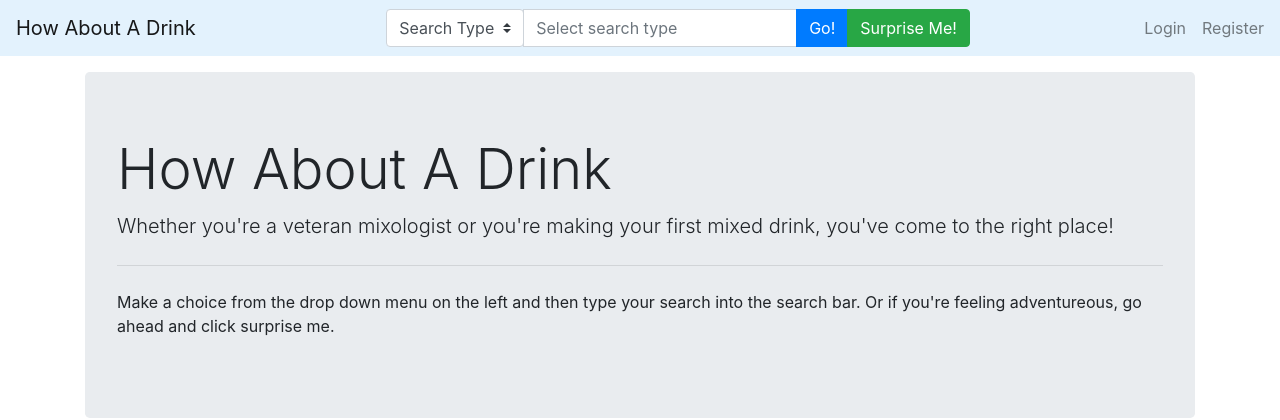
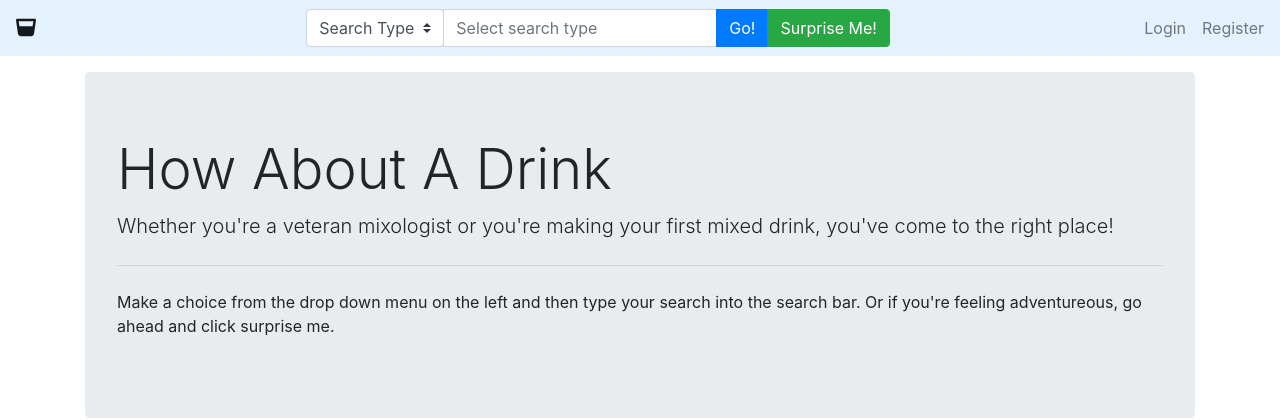
Before and after one commit to icym1lk/how-about-a-drink, a Flask app: page / in a window 1280 px wide. Shown: the top 420 px of the page. Run offline with Flask 2, Linux system fonts and the light colour scheme; some libraries are stand-ins or nearby versions.

Commit message:
Add logo to navbar

```diff
--- a/templates/base.html
+++ b/templates/base.html
@@ -5,36 +5,15 @@
     <meta name="viewport" content="width=device-width, initial-scale=1.0">
     <!-- Bootstrap -->
     <link rel="stylesheet" href="https://stackpath.bootstrapcdn.com/bootstrap/4.3.1/css/bootstrap.min.css" integrity="sha384-ggOyR0iXCbMQv3Xipma34MD+dH/1fQ784/j6cY/iJTQUOhcWr7x9JvoRxT2MZw1T" crossorigin="anonymous">
+    <!-- font awesome -->
+    <script src="https://kit.fontawesome.com/e765db28fa.js" crossorigin="anonymous"></script>
     <!-- project css -->
     <link rel="stylesheet" href="/static/app.css">
     <title>{% block title %}{% endblock %}</title>
 </head>
 <body>
-    <!-- <nav class="navbar navbar-expand-lg navbar-light bg-info justify-content-between">
-        <a class="navbar-brand" href="/">How About A Drink</a>
-        <div class="collapse navbar-collapse">
-            <ul class="navbar-nav mr-auto ml auto flex-row float-right">
-                <form class="inline my-2 my-lg-0">
-                    {% include "_form.html" %}
-                </form>
-                {% if session["username"] %}
-                <li class="nav-item">
-                    <a href="/logout" class="nav-link pr-3">Logout</a>
-                </li>
-                {% else %}
-                <li class="nav-item">
-                    <a href="/login" class="nav-link pr-3">Login</a>
-                </li>
-                <li class="nav-item">
-                    <a href="/register" class="nav-link">Register</a>
-                </li>
-                {% endif %}
-            </ul>
-        </div>
-    </nav>
-     -->
-     <nav class="navbar navbar-light" style="background-color: #e3f2fd;">
-        <a class="navbar-brand" href="/">How About A Drink</a>
+    <nav class="navbar navbar-light" style="background-color: #e3f2fd;">
+        <a class="navbar-brand" href="/"><i class="fas fa-glass-whiskey"></i></a>
         <form class="form-inline mr-auto ml-auto">
             {% include "_form.html" %}
             <!-- <input class="form-control mr-sm-2" type="search" placeholder="Search" aria-label="Search">
@@ -55,9 +34,7 @@
                 </li>
             {% endif %}
         </ul>
-
-
-      </nav>
+    </nav>
 
     <div class="container" style="margin-top: 1em">
         {% with messages = get_flashed_messages(with_categories=true) %}
```
